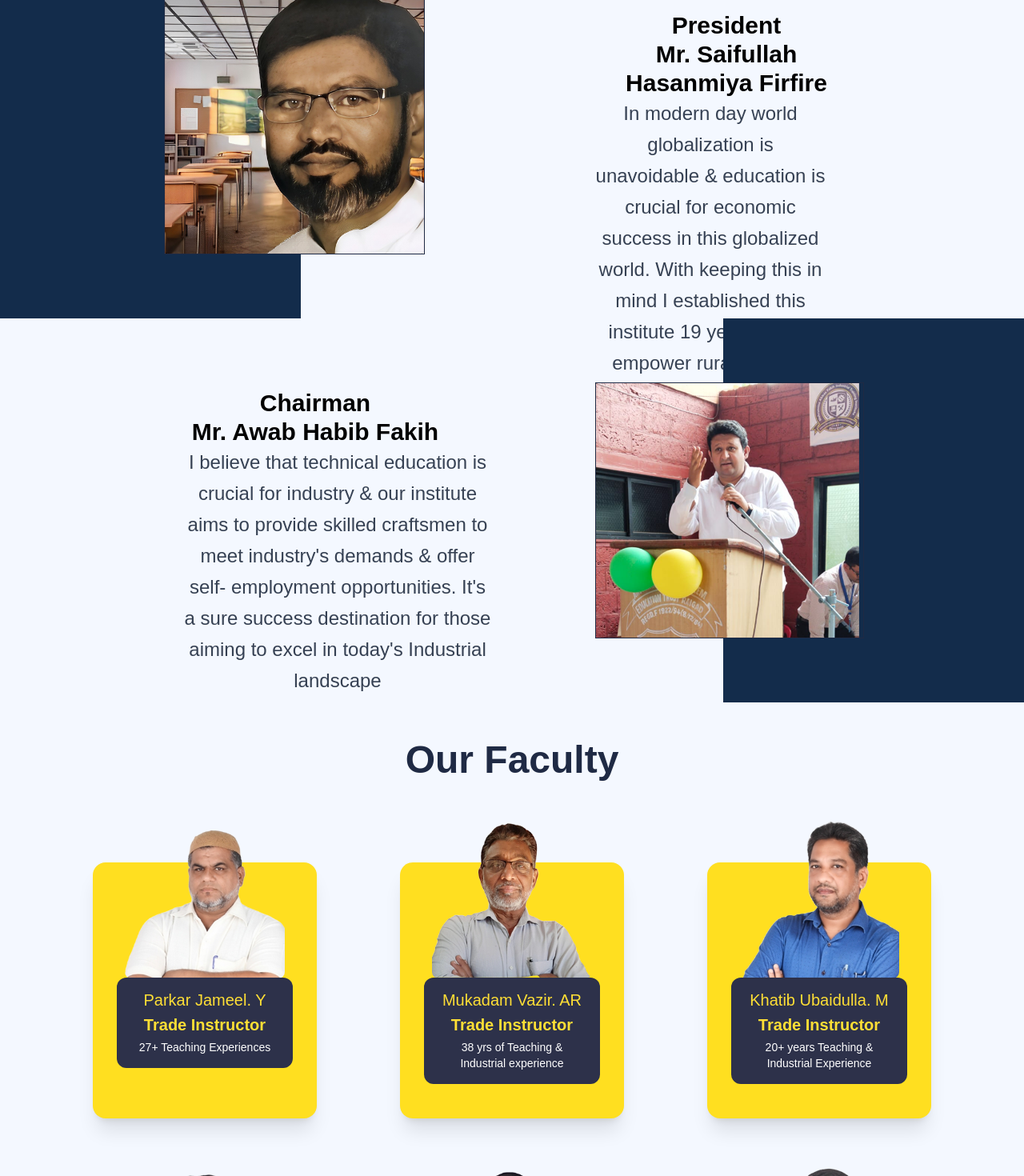
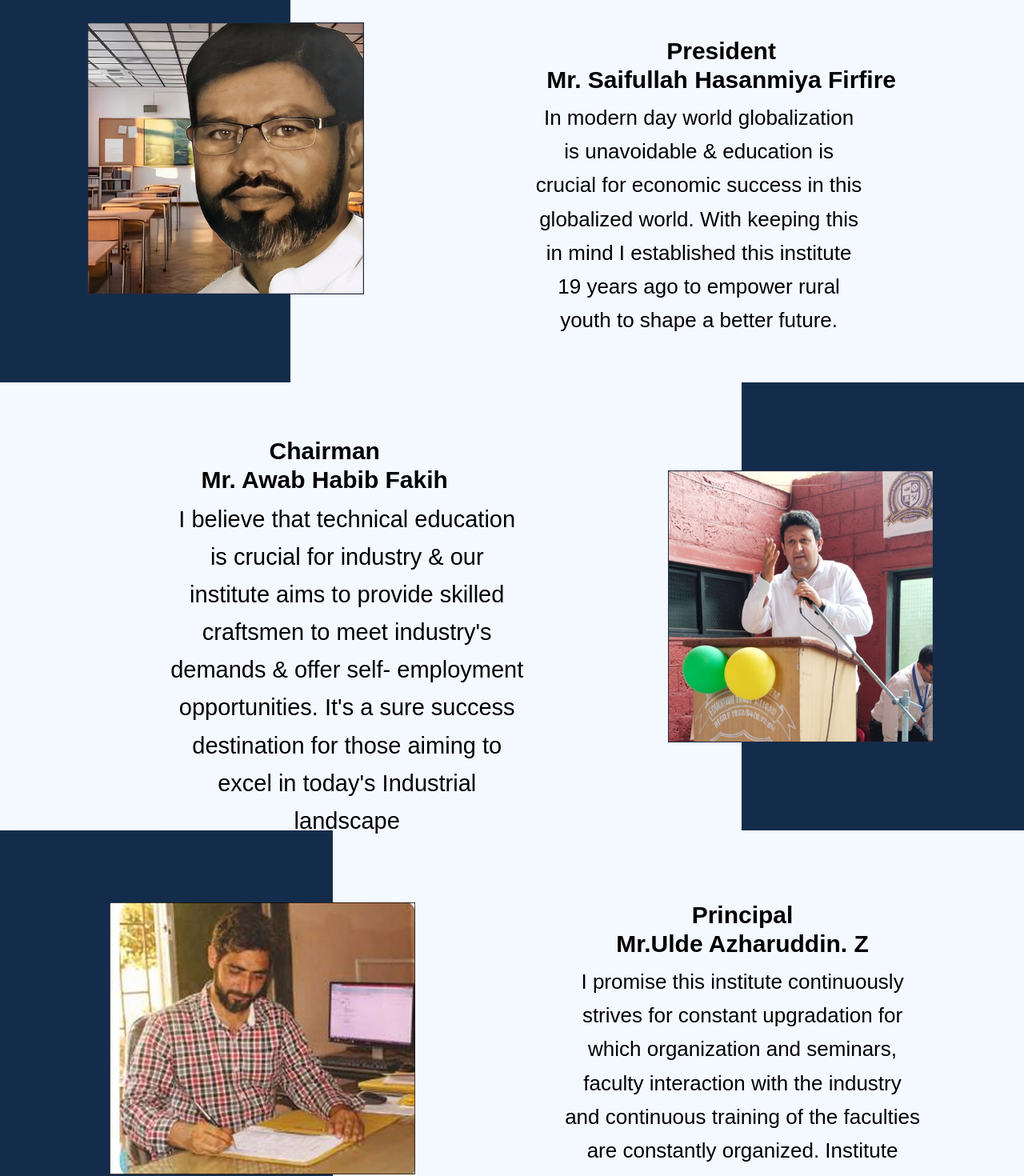
Before and after one commit to Code4Bharat1/maf_iti, a Next.js app: page / in a window 1280 px wide. Shown: the part 4240-5710 px from the top of the page at 80% size. Built offline with nearby package versions, Linux system fonts and the light colour scheme.

Commit message:
changes by tapasvi

```diff
--- a/src/app/page.js
+++ b/src/app/page.js
@@ -7,11 +7,12 @@ import FAQPage from '@/componets/home/faq'
 import Hero from '@/componets/home/hero'
 import NoticeBoardPage from '@/componets/home/noticeboard'
 import CoursesSection from '@/componets/home/ourcourses'
-import ManagementSection from '@/componets/aboutus/ourmanagement'
+import ManagementSection from '@/componets/home/ourmanagement'
 import RegisterPage from '@/componets/home/register'
 import Testimonials from '@/componets/home/testimonials'
 import VideoGallery from '@/componets/home/videogallery'
 import WelcomeSection from '@/componets/home/welcome'
+
 import React from 'react'
 
 export default function page() {
@@ -30,6 +31,7 @@ export default function page() {
       <Company/>
       <VideoGallery/>
       <Testimonials/>
+
     </div>
   )
 }
--- /dev/null
+++ b/src/componets/home/ourmanagement.jsx
@@ -0,0 +1,90 @@
+'use client'
+import Image from 'next/image'
+
+export default function OurManagement() {
+  return (
+    <>
+    <section className="bg-[#f4f8ff] font-poppins">
+      <div className="flex flex-col md:flex-row shadow-lg h-auto md:h-140">
+
+        {/* Left Section - 2/6 */}
+        <div className="w-full md:w-2/6 bg-[#132c4b] flex items-center justify-center p-2">
+       <Image
+  src="/home/president.png"
+  alt="President"
+  width={500} // (optional, still helps with layout)
+  height={400}
+  className="h-60 md:h-85 w-72 md:w-[700px] z-10 ml-0 md:ml-50"
+/>
+</div>
+        {/* Right Section - 5/6 */}
+        <div className="w-full md:w-3/6 bg-[#f4f8ff]  mx-0 md:mx-40">
+          <h2 className="text-3xl md:text-5xl text-center md:text-left font-extrabold text-[#1F2A44] mb-2">Our Management</h2>
+          <h3 className="text-2xl md:text-3xl mt-5 md:mt-20 mb-2 ml-0 md:ml-40 text-center font-extrabold font-Poppins  whitespace-nowrap text-black mb-2">
+            President<br />
+            Mr. Saifullah Hasanmiya Firfire
+          </h3>
+          <p className="text-black font-normal mx-5 md:mx-10 ml-0 md:ml-36 text-center text-lg md:text-[26px] leading-relaxed">
+            In modern day world globalization is unavoidable & education is crucial for economic success in this globalized world. With keeping this in mind I established this institute 19 years ago to empower rural youth to shape a better future.
+          </p>
+        </div>
+
+      </div>
+    </section>
+     <section className="bg-[#f4f8ff] font-poppins">
+      <div className="flex flex-col md:flex-row shadow-lg h-auto md:h-140">
+
+        {/* Right Section - 5/6 */}
+        <div className="w-full md:w-3/6 bg-[#f4f8ff] p-2 mx-0 md:mx-50 order-2 md:order-1">
+
+          <h3 className="text-2xl md:text-3xl mt-10 md:mt-15 mb-2 mr-0 md:mr-29 text-center font-extrabold text-black mb-2">
+           Chairman <br />
+           Mr. Awab Habib Fakih
+          </h3>
+          <p className="text-black mx-1 mr-5 md:mr-16 text-center text-lg md:text-[29px] leading-relaxed">
+            I believe that technical education is crucial for industry & our institute aims to provide skilled craftsmen to meet industry's demands & offer self- employment opportunities. It's a sure success destination for those aiming to excel in today's Industrial landscape   </p>
+        </div>
+
+        {/* Left Section - 2/6 */}
+        <div className="w-full md:w-2/6 bg-[#132c4b] flex items-center justify-center p-2 order-1 md:order-2">
+          <Image
+            src="/home/chairman.png"
+            alt="Chairman"
+            width={500}
+            height={400}
+            className="left-1/2 h-60 md:h-85 z-10 mr-0 md:mr-50"
+          />
+        </div>
+      </div>
+    </section>
+
+     <section className="bg-[#f4f8ff] font-poppins">
+      <div className="flex flex-col md:flex-row shadow-lg h-auto md:h-130">
+
+        {/* Left Section - 2/6 */}
+        <div className="w-full md:w-2/6 bg-[#132c4b] flex items-center justify-center p-2">
+          <Image
+            src="/home/principle.png"
+            alt="Principal"
+            width={400}
+            height={400}
+            className="left-1/2 h-60 md:h-85 z-10 ml-0 md:ml-60"
+          />
+        </div>
+
+        {/* Right Section - 5/6 */}
+        <div className="w-full md:w-3/6 bg-[#f4f8ff] p-2 mx-0 md:mx-30">
+
+          <h3 className="text-2xl md:text-3xl mt-1 md:mt-20 mb-2 ml-0 md:ml-40 text-center font-extrabold text-black mb-2">
+           Principal <br />
+           Mr.Ulde Azharuddin. Z
+          </h3>
+          <p className="text-black mx-5 md:mx-auto ml-0 md:ml-40 text-center text-lg md:text-[26px] leading-relaxed">
+            I promise this institute continuously strives for constant upgradation for which organization and seminars, faculty interaction with the industry and continuous training of the faculties are constantly organized. Institute provides vibrant environment for developing other life skills also i.e. sports, social services and help the trainees to be a better citizens.</p>
+        </div>
+
+      </div>
+    </section>
+    </>
+  );
+}
```
